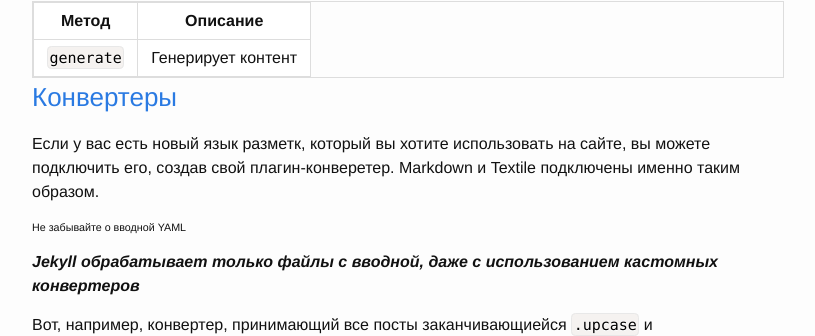
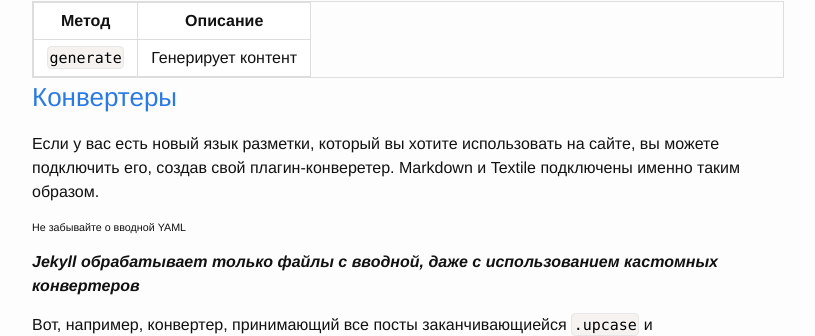
Before and after one commit to prgssr/prgssr.github.io, a Jekyll site: the page built from _documentation/20_plugins.markdown, in a window 1280 px wide and 900 px high, scrolled down 2659 px. Shown: the part 125-461 px from the top of the window, without its empty margins (138-953 px from the left). Built offline with Jekyll 4.4.1, drawn with Linux system fonts in a browser that asks for light colours; some of the changed text lies outside the part shown.

Commit message:
Update 20_plugins.markdown

````diff
--- a/_documentation/20_plugins.markdown
+++ b/_documentation/20_plugins.markdown
@@ -114,7 +114,7 @@
 
 ### [Конвертеры](#converters)
 
-Если у вас есть новый язык разметк, который вы хотите использовать на сайте, вы можете подключить его, создав свой плагин-конверетер. Markdown и Textile подключены именно таким образом.
+Если у вас есть новый язык разметки, который вы хотите использовать на сайте, вы можете подключить его, создав свой плагин-конверетер. Markdown и Textile подключены именно таким образом.
 
 ###### Не забывайте о вводной  YAML
 ***Jekyll  обрабатывает только файлы с вводной, даже с использованием кастомных конвертеров***
@@ -225,13 +225,13 @@
 
 В примере выше, мы можем поместить наш тег на любой странице:
 {% raw %}
-```
+```haml
 <p>{% render_time page rendered at: %}</p>
 ```
 {% endraw %}
 В результате мы получим следующий вывод:
 
-```
+```haml
 <p>page rendered at: Tue June 22 23:38:47 –0500 2010</p>
 ```
 
````
Also changed, not shown: other parts of _documentation/20_plugins.markdown (+1 -1 lines).
